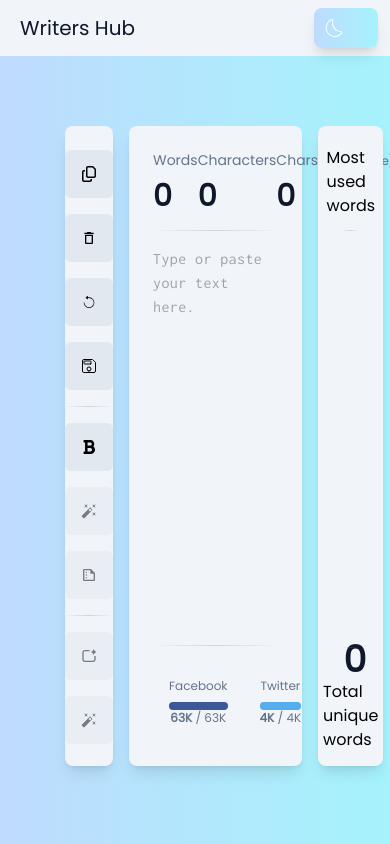
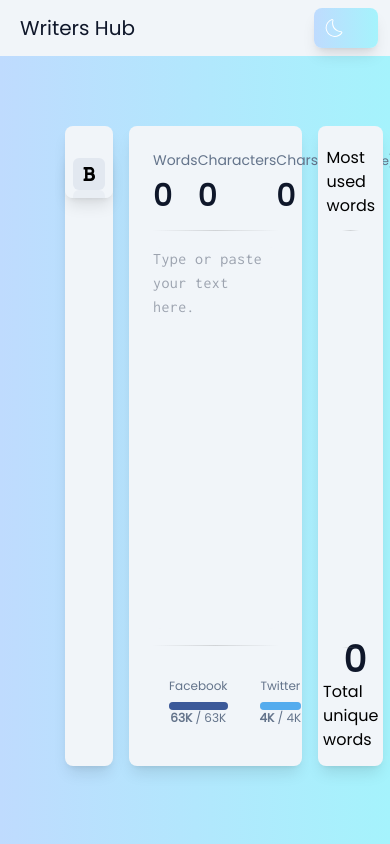
Before and after one commit to OriAfiasDev/writers-hub, a Next.js app: page /wordcount in a window 390 px wide. Shown: the top 844 px of the page. Built offline with nearby package versions, Linux system fonts and the light colour scheme.

Commit message:
editing toolbar mobile

```diff
--- a/src/app/wordcount/toolbars/EditingToolbar.tsx
+++ b/src/app/wordcount/toolbars/EditingToolbar.tsx
@@ -20,7 +20,7 @@ export function EditingToolbar({ text, setText }: Props) {
   const { onCopy, onClear, onUndo, onSave, onBold } = useEditingToolbar(text, setText);
 
   return (
-    <div>
+    <div className='card w-full lg:w-1/12 h-12 lg:h-full flex flex-row lg:flex-col justify-center items-center overflow-y-hidden overflow-x-auto shrink-0'>
       <IconButton icon={<FaRegCopy />} title='Copy' onClick={onCopy} />
       <IconButton icon={<MdOutlineDelete />} title='Clear' onClick={onClear} />
       <IconButton icon={<CiUndo />} title='Undo' onClick={onUndo} />
--- a/src/components/ui/IconButton.tsx
+++ b/src/components/ui/IconButton.tsx
@@ -10,12 +10,12 @@ export default function IconButton({ icon, onClick, className, title, disabled }
   return (
     <span
       aria-disabled={disabled}
-      className={`h-12 w-12 flex justify-center items-center bg-secondary cursor-pointer rounded-md mb-4 ${className} has-tooltip ${
+      className={`h-8 w-8 lg:h-12 lg:w-12 mx-2 lg:mx-0 lg:my-2' flex justify-center items-center bg-secondary cursor-pointer rounded-md ${className} has-tooltip ${
         disabled && 'pointer-events-none opacity-50'
       }`}
       onClick={onClick}
     >
-      <span>{icon}</span>
+      <span className='p-3'>{icon}</span>
       <span className='tooltip'>{title}</span>
     </span>
   );
```
